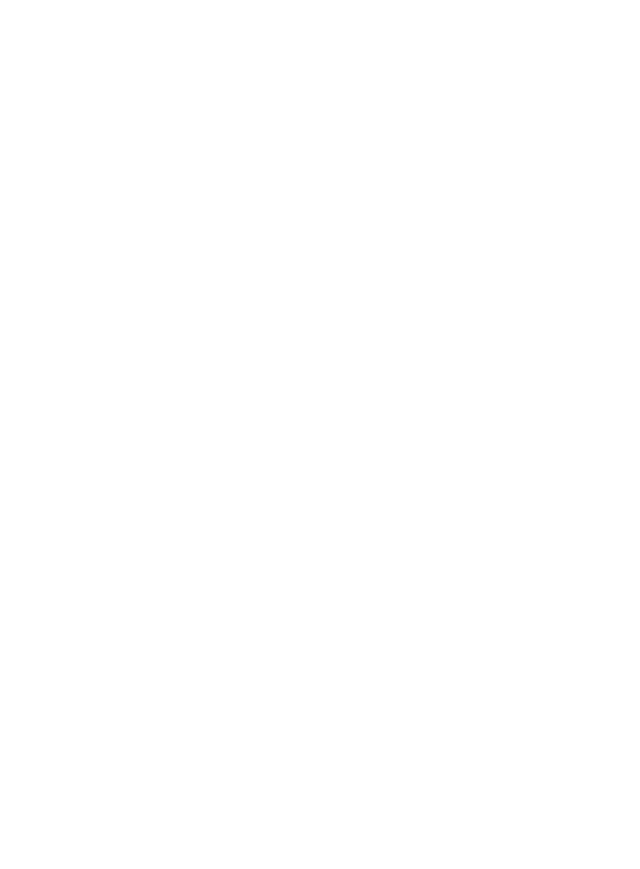
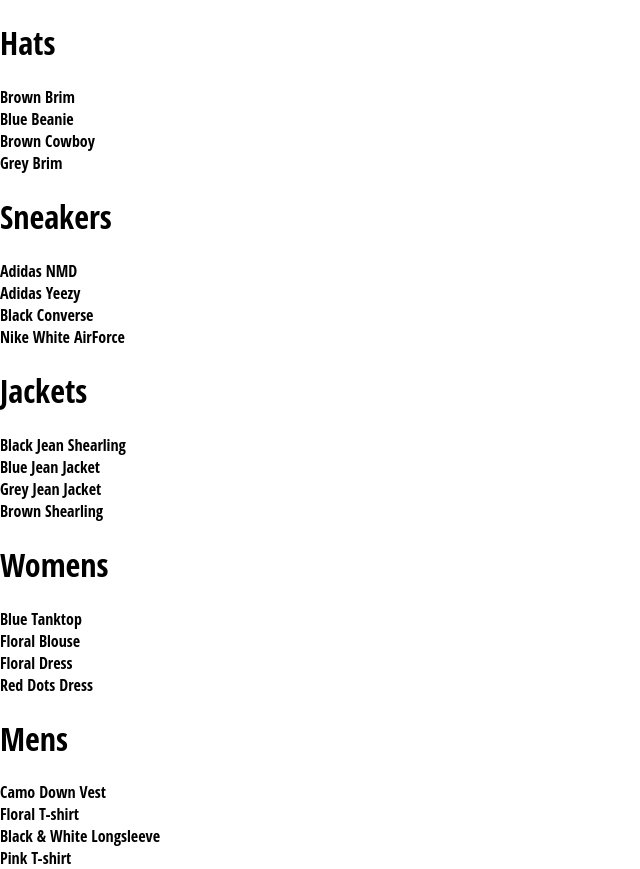
Before and after one commit to ono5/learning-react, a React (Create React App) app in the folder crwn-clothing/: page /shop in a window 1280 px wide. Shown: the whole page, without its empty margins (0-640 px from the left). Before the commit the page ends 800 px from the top, so only its background shows below. Built offline with nearby package versions, Linux system fonts and the light colour scheme.

Commit message:
Added Shop Page

```diff
--- a/crwn-clothing/src/App.js
+++ b/crwn-clothing/src/App.js
@@ -3,19 +3,15 @@
 
 import './App.css';
 import HomePage from './pages/homepage/homepage.component'
+import ShopPage from './pages/shop/shop.component';
 
-const HatsPage = () => (
-  <div>
-    <h1>HATS PAGE</h1>
-  </div>
-)
 
 function App() {
   return (
     <div>
       <Switch>
         <Route exact path='/' component={HomePage} />
-        <Route path='/shop/hats' component={HatsPage} />
+        <Route path='/shop' component={ShopPage} />
       </Switch>
     </div>
   );
--- /dev/null
+++ b/crwn-clothing/src/components/collection-preview/collection-preview.component.jsx
@@ -0,0 +1,20 @@
+import React from 'react';
+
+import './collection-preview.styles.scss';
+
+const CollectionPreview = ({ title, items }) => (
+    <div className='collection-preview'>
+        <h1 className='title'>{title}</h1>
+        <div className='preview'>
+            {
+                items
+                 .filter((item, idx) => idx < 4)
+                 .map((item) => (
+                    <div key={item.id}>{item.name}</div>
+                ))
+            }
+        </div>
+    </div>
+);
+
+export default CollectionPreview;
--- /dev/null
+++ b/crwn-clothing/src/pages/shop/shop.component.jsx
@@ -0,0 +1,28 @@
+import React from 'react';
+
+import SHOP_DATE from './shop.data';
+
+import CollectionPreview from '../../components/collection-preview/collection-preview.component';
+
+class ShopPage extends React.Component {
+    constructor(props) {
+        super(props);
+
+        this.state = {
+            collections: SHOP_DATE
+        }
+    }
+
+    render() {
+        const {collections} = this.state
+        return  (<div className='shop-page'>
+            {
+                collections.map(({id, ...otherColletionProps}) => (
+                    <CollectionPreview key={id} {...otherColletionProps} />
+                ))
+            }
+        </div>)
+    }
+}
+
+export default ShopPage;
--- /dev/null
+++ b/crwn-clothing/src/pages/shop/shop.data.js
@@ -0,0 +1,249 @@
+const SHOP_DATA = [
+  {
+    id: 1,
+    title: 'Hats',
+    routeName: 'hats',
+    items: [
+      {
+        id: 1,
+        name: 'Brown Brim',
+        imageUrl: 'https://i.ibb.co/ZYW3VTp/brown-brim.png',
+        price: 25
+      },
+      {
+        id: 2,
+        name: 'Blue Beanie',
+        imageUrl: 'https://i.ibb.co/ypkgK0X/blue-beanie.png',
+        price: 18
+      },
+      {
+        id: 3,
+        name: 'Brown Cowboy',
+        imageUrl: 'https://i.ibb.co/QdJwgmp/brown-cowboy.png',
+        price: 35
+      },
+      {
+        id: 4,
+        name: 'Grey Brim',
+        imageUrl: 'https://i.ibb.co/RjBLWxB/grey-brim.png',
+        price: 25
+      },
+      {
+        id: 5,
+        name: 'Green Beanie',
+        imageUrl: 'https://i.ibb.co/YTjW3vF/green-beanie.png',
+        price: 18
+      },
+      {
+        id: 6,
+        name: 'Palm Tree Cap',
+        imageUrl: 'https://i.ibb.co/rKBDvJX/palm-tree-cap.png',
+        price: 14
+      },
+      {
+        id: 7,
+        name: 'Red Beanie',
+        imageUrl: 'https://i.ibb.co/bLB646Z/red-beanie.png',
+        price: 18
+      },
+      {
+        id: 8,
+        name: 'Wolf Cap',
+        imageUrl: 'https://i.ibb.co/1f2nWMM/wolf-cap.png',
+        price: 14
+      },
+      {
+        id: 9,
+        name: 'Blue Snapback',
+        imageUrl: 'https://i.ibb.co/X2VJP2W/blue-snapback.png',
+        price: 16
+      }
+    ]
+  },
+  {
+    id: 2,
+    title: 'Sneakers',
+    routeName: 'sneakers',
+    items: [
+      {
+        id: 10,
+        name: 'Adidas NMD',
+        imageUrl: 'https://i.ibb.co/0s3pdnc/adidas-nmd.png',
+        price: 220
+      },
+      {
+        id: 11,
+        name: 'Adidas Yeezy',
+        imageUrl: 'https://i.ibb.co/dJbG1cT/yeezy.png',
+        price: 280
+      },
+      {
+        id: 12,
+        name: 'Black Converse',
+        imageUrl: 'https://i.ibb.co/bPmVXyP/black-converse.png',
+        price: 110
+      },
+      {
+        id: 13,
+        name: 'Nike White AirForce',
+        imageUrl: 'https://i.ibb.co/1RcFPk0/white-nike-high-tops.png',
+        price: 160
+      },
+      {
+        id: 14,
+        name: 'Nike Red High Tops',
+        imageUrl: 'https://i.ibb.co/QcvzydB/nikes-red.png',
+        price: 160
+      },
+      {
+        id: 15,
+        name: 'Nike Brown High Tops',
+        imageUrl: 'https://i.ibb.co/fMTV342/nike-brown.png',
+        price: 160
+      },
+      {
+        id: 16,
+        name: 'Air Jordan Limited',
+        imageUrl: 'https://i.ibb.co/w4k6Ws9/nike-funky.png',
+        price: 190
+      },
+      {
+        id: 17,
+        name: 'Timberlands',
+        imageUrl: 'https://i.ibb.co/Mhh6wBg/timberlands.png',
+        price: 200
+      }
+    ]
+  },
+  {
+    id: 3,
+    title: 'Jackets',
+    routeName: 'jackets',
+    items: [
+      {
+        id: 18,
+        name: 'Black Jean Shearling',
+        imageUrl: 'https://i.ibb.co/XzcwL5s/black-shearling.png',
+        price: 125
+      },
+      {
+        id: 19,
+        name: 'Blue Jean Jacket',
+        imageUrl: 'https://i.ibb.co/mJS6vz0/blue-jean-jacket.png',
+        price: 90
+      },
+      {
+        id: 20,
+        name: 'Grey Jean Jacket',
+        imageUrl: 'https://i.ibb.co/N71k1ML/grey-jean-jacket.png',
+        price: 90
+      },
+      {
+        id: 21,
+        name: 'Brown Shearling',
+        imageUrl: 'https://i.ibb.co/s96FpdP/brown-shearling.png',
+        price: 165
+      },
+      {
+        id: 22,
+        name: 'Tan Trench',
+        imageUrl: 'https://i.ibb.co/M6hHc3F/brown-trench.png',
+        price: 185
+      }
+    ]
+  },
+  {
+    id: 4,
+    title: 'Womens',
+    routeName: 'womens',
+    items: [
+      {
+        id: 23,
+        name: 'Blue Tanktop',
+        imageUrl: 'https://i.ibb.co/7CQVJNm/blue-tank.png',
+        price: 25
+      },
+      {
+        id: 24,
+        name: 'Floral Blouse',
+        imageUrl: 'https://i.ibb.co/4W2DGKm/floral-blouse.png',
+        price: 20
+      },
+      {
+        id: 25,
+        name: 'Floral Dress',
+        imageUrl: 'https://i.ibb.co/KV18Ysr/floral-skirt.png',
+        price: 80
+      },
+      {
+        id: 26,
+        name: 'Red Dots Dress',
+        imageUrl: 'https://i.ibb.co/N3BN1bh/red-polka-dot-dress.png',
+        price: 80
+      },
+      {
+        id: 27,
+        name: 'Striped Sweater',
+        imageUrl: 'https://i.ibb.co/KmSkMbH/striped-sweater.png',
+        price: 45
+      },
+      {
+        id: 28,
+        name: 'Yellow Track Suit',
+        imageUrl: 'https://i.ibb.co/v1cvwNf/yellow-track-suit.png',
+        price: 135
+      },
+      {
+        id: 29,
+        name: 'White Blouse',
+        imageUrl: 'https://i.ibb.co/qBcrsJg/white-vest.png',
+        price: 20
+      }
+    ]
+  },
+  {
+    id: 5,
+    title: 'Mens',
+    routeName: 'mens',
+    items: [
+      {
+        id: 30,
+        name: 'Camo Down Vest',
+        imageUrl: 'https://i.ibb.co/xJS0T3Y/camo-vest.png',
+        price: 325
+      },
+      {
+        id: 31,
+        name: 'Floral T-shirt',
+        imageUrl: 'https://i.ibb.co/qMQ75QZ/floral-shirt.png',
+        price: 20
+      },
+      {
+        id: 32,
+        name: 'Black & White Longsleeve',
+        imageUrl: 'https://i.ibb.co/55z32tw/long-sleeve.png',
+        price: 25
+      },
+      {
+        id: 33,
+        name: 'Pink T-shirt',
+        imageUrl: 'https://i.ibb.co/RvwnBL8/pink-shirt.png',
+        price: 25
+      },
+      {
+        id: 34,
+        name: 'Jean Long Sleeve',
+        imageUrl: 'https://i.ibb.co/VpW4x5t/roll-up-jean-shirt.png',
+        price: 40
+      },
+      {
+        id: 35,
+        name: 'Burgundy T-shirt',
+        imageUrl: 'https://i.ibb.co/mh3VM1f/polka-dot-shirt.png',
+        price: 25
+      }
+    ]
+  }
+];
+
+export default SHOP_DATA;
```
Also changed, not shown: crwn-clothing/src/components/collection-preview/collection-preview.styles.scss (added).
